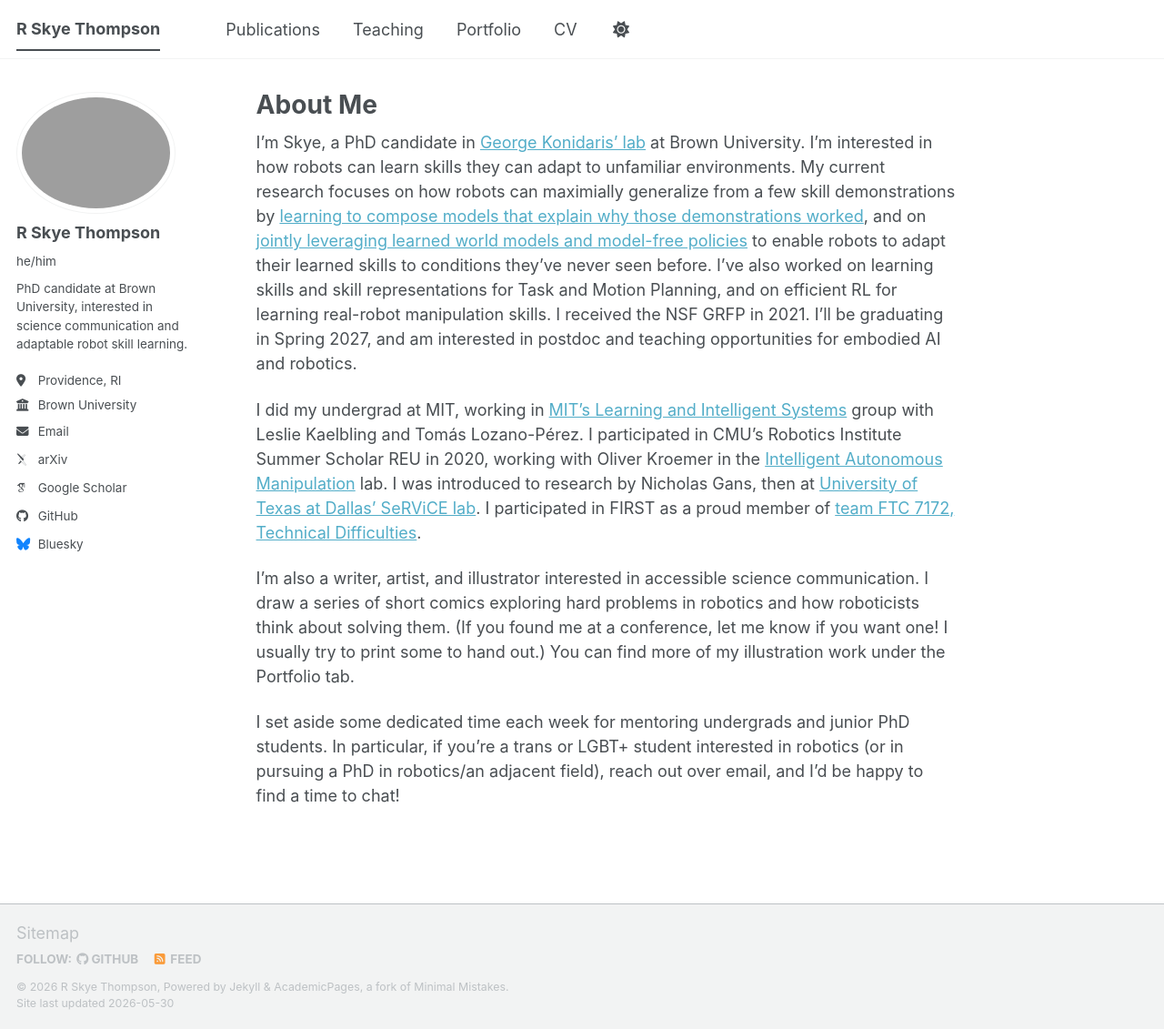
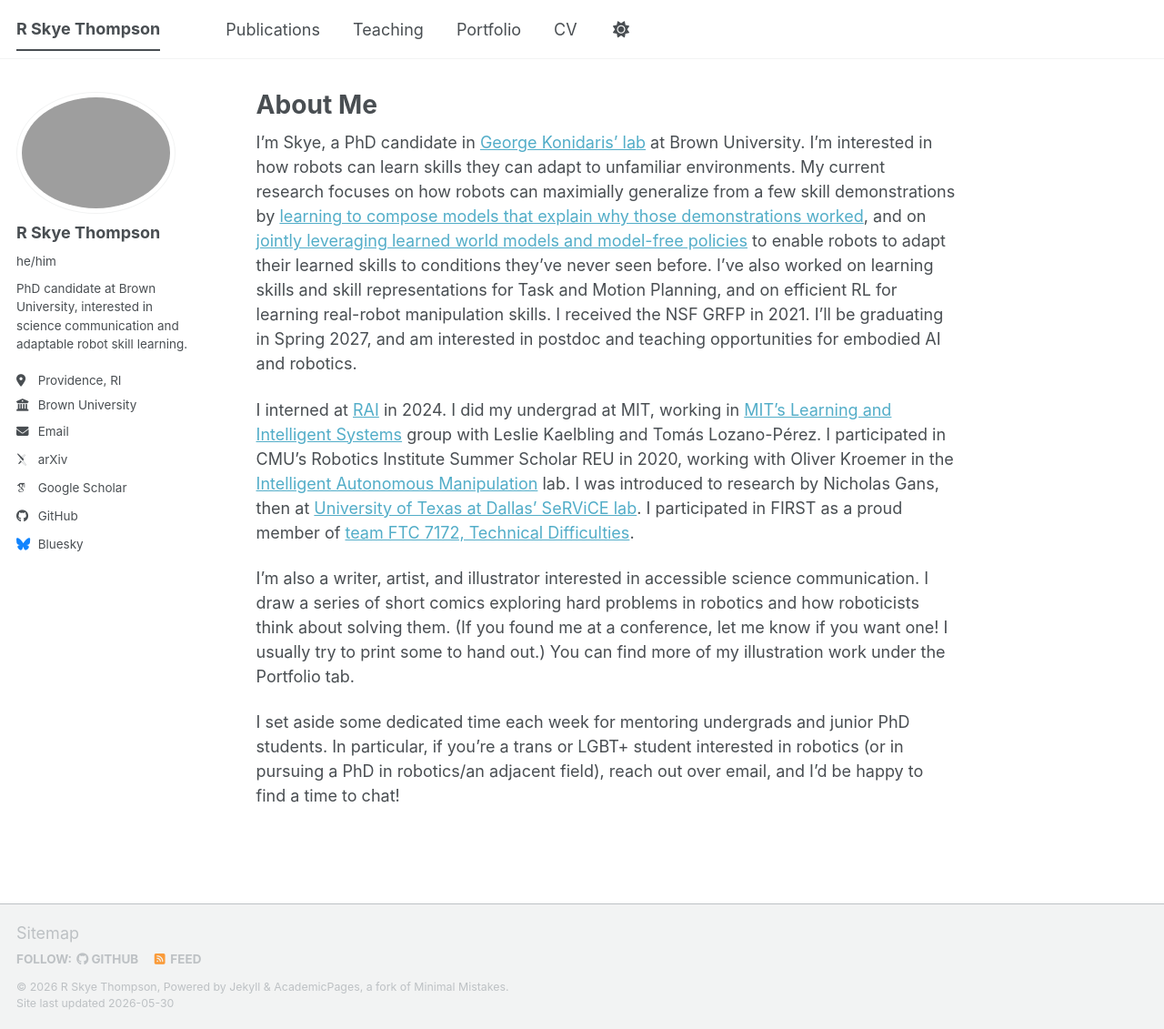
Before and after one commit to rthomp17/rthomp17.github.io, a Jekyll site: the page built from _pages/about.md, in a window 1280 px wide and 1131 px high. Shown: the whole window at 91% size. Built offline with Jekyll 4.4.1, drawn with Linux system fonts in a browser that asks for light colours; some web fonts are replaced; a script bundle is joined from its source files by our own code; library files that are not in the unit come from our copies.

Commit message:
Update about.md

```diff
--- a/_pages/about.md
+++ b/_pages/about.md
@@ -9,7 +9,7 @@
 
 I'm Skye, a PhD candidate in [George Konidaris' lab](http://irl.cs.brown.edu/) at Brown University. I'm interested in how robots can learn skills they can adapt to unfamiliar environments.  My current research focuses on how robots can maximially generalize from a few skill demonstrations by [learning to compose models that explain why those demonstrations worked](https://rthomp17.github.io/partwarping.github.io/), and on [jointly leveraging learned world models and model-free policies](https://openreview.net/forum?id=MKQE24a1Sn) to enable robots to adapt their learned skills to conditions they've never seen before. I've also worked on learning skills and skill representations for Task and Motion Planning, and on efficient RL for learning real-robot manipulation skills. I received the NSF GRFP in 2021. I'll be graduating in Spring 2027, and am interested in postdoc and teaching opportunities for embodied AI and robotics.
 
-I did my undergrad at MIT, working in [MIT's Learning and Intelligent Systems](https://lis.csail.mit.edu/) group with Leslie Kaelbling and Tomás Lozano-Pérez. I participated in CMU's Robotics Institute Summer Scholar REU in 2020, working with Oliver Kroemer in the [Intelligent Autonomous Manipulation](https://iamlab-cmu.github.io/homepage/) lab. I was introduced to research by Nicholas Gans, then at [University of Texas at Dallas' SeRViCE lab](https://ece.utdallas.edu/research/facilities/sensing-robotics-vision-controls-and-estimation-service-lab/). I participated in FIRST as a proud member of [team FTC 7172, Technical Difficulties](https://www.ftc7172.org/).
+I interned at [RAI](https://rai-inst.com/) in 2024. I did my undergrad at MIT, working in [MIT's Learning and Intelligent Systems](https://lis.csail.mit.edu/) group with Leslie Kaelbling and Tomás Lozano-Pérez. I participated in CMU's Robotics Institute Summer Scholar REU in 2020, working with Oliver Kroemer in the [Intelligent Autonomous Manipulation](https://iamlab-cmu.github.io/homepage/) lab. I was introduced to research by Nicholas Gans, then at [University of Texas at Dallas' SeRViCE lab](https://ece.utdallas.edu/research/facilities/sensing-robotics-vision-controls-and-estimation-service-lab/). I participated in FIRST as a proud member of [team FTC 7172, Technical Difficulties](https://www.ftc7172.org/).
 
 I'm also a writer, artist, and illustrator interested in accessible science communication. I draw a series of short comics exploring hard problems in robotics and how roboticists think about solving them. (If you found me at a conference, let me know if you want one! I usually try to print some to hand out.) You can find more of my illustration work under the Portfolio tab.
 
```
